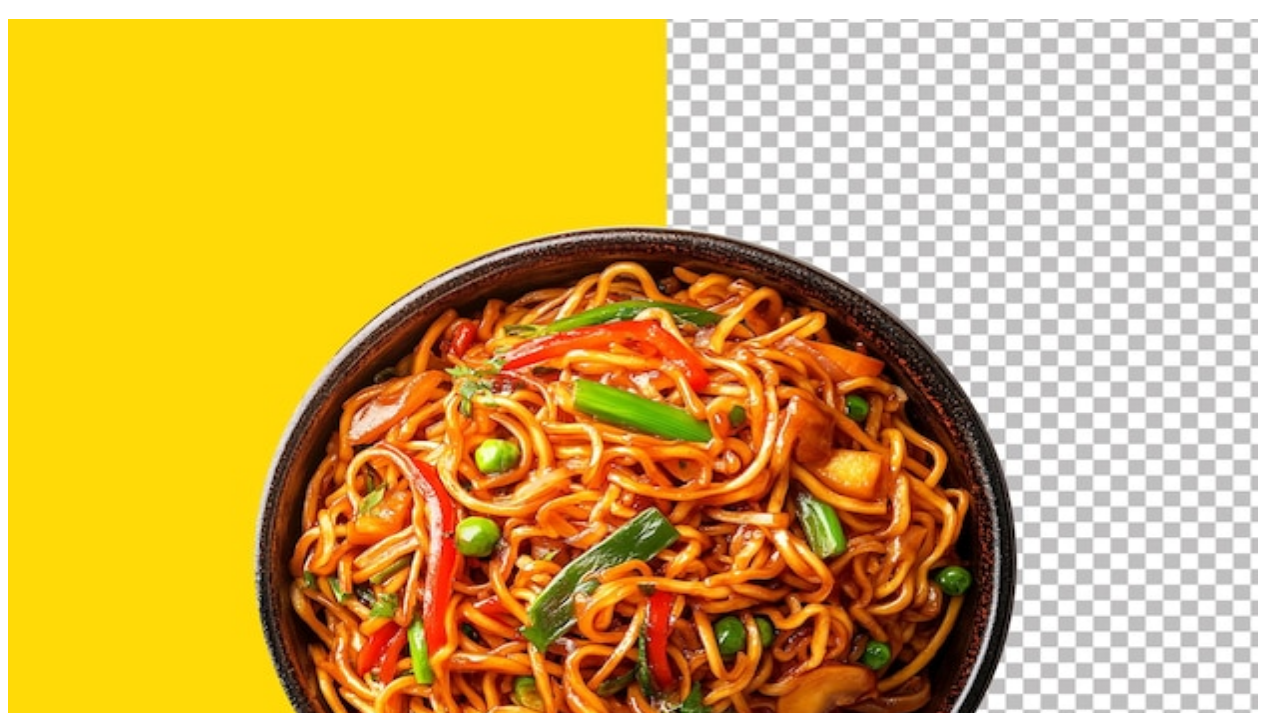
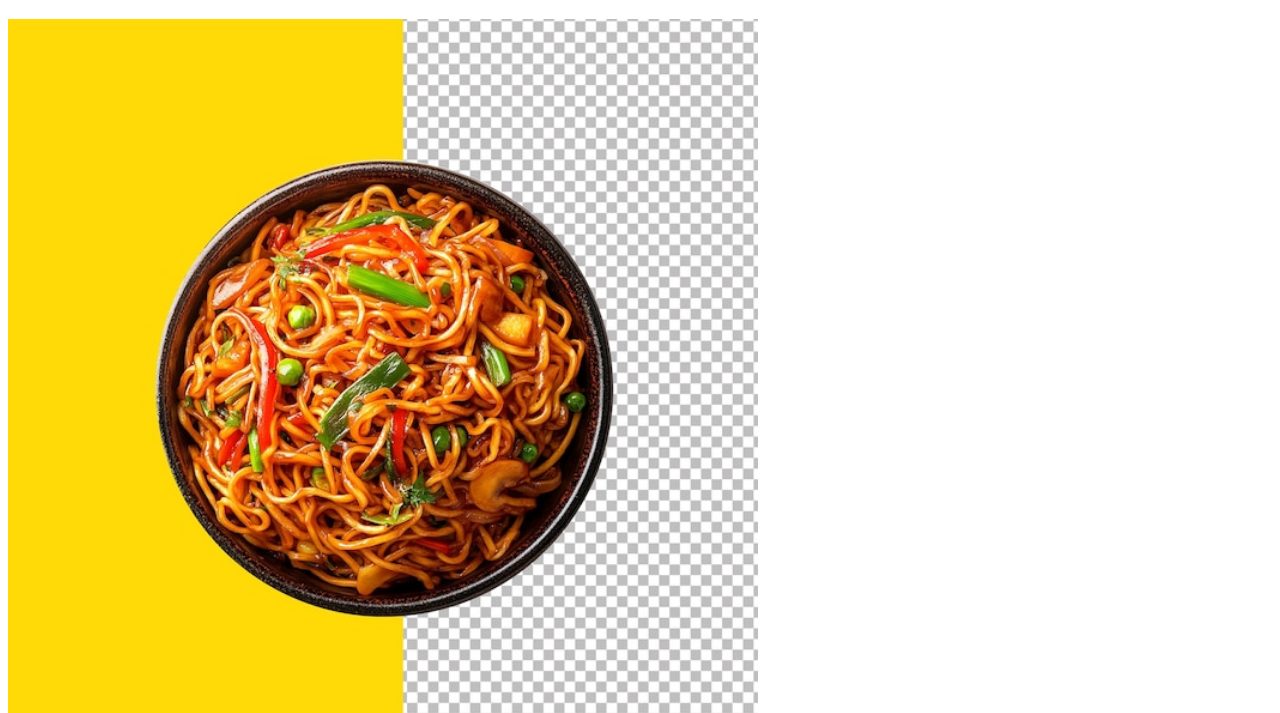
Before and after one commit to Sabuj-gif/Odin-recipe, a plain HTML site: page recipes/Noddles.html in a window 1280 px wide. Shown: the part 87-800 px from the top of the page. Drawn offline with Linux system fonts and the light colour scheme.

Commit message:
updated image size

```diff
--- a/recipes/Noddles.html
+++ b/recipes/Noddles.html
@@ -7,7 +7,7 @@
     </head>
     <body>
         <h1>NODDLES RECIPE</h1>
-        <img src="Noddles.jpg" alt="Noddles" height="1100" width="1250">
+        <img src="Noddles.jpg" alt="Noddles" height="750" width="750">
 
         <h3>Description:</h3>
         <p>
```
